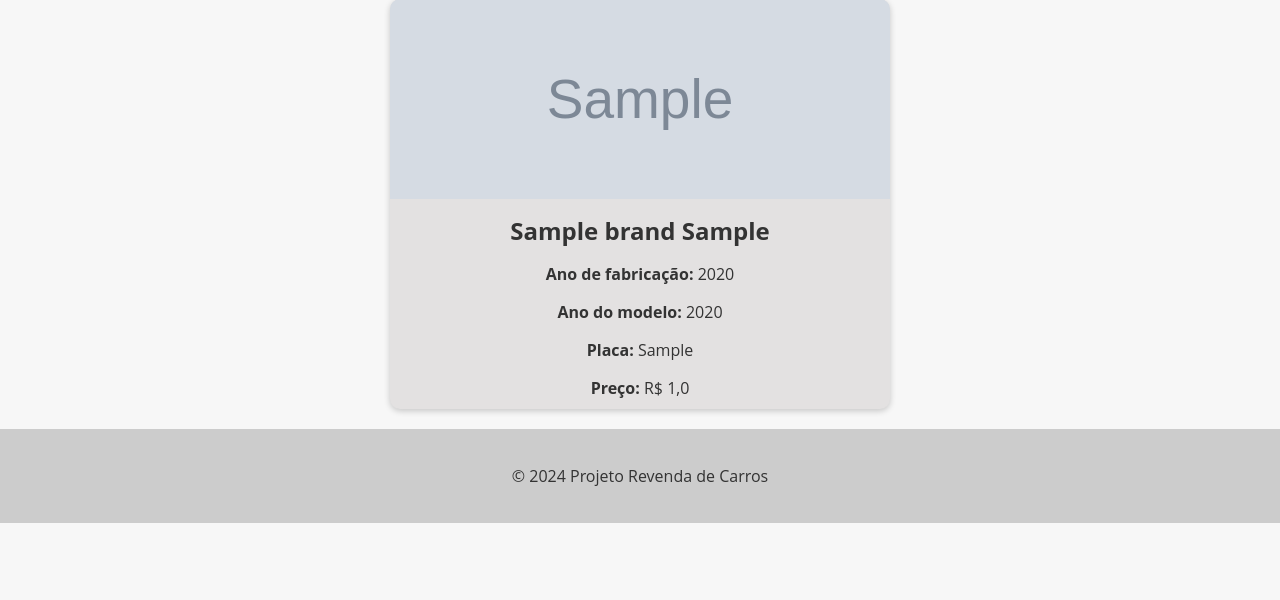
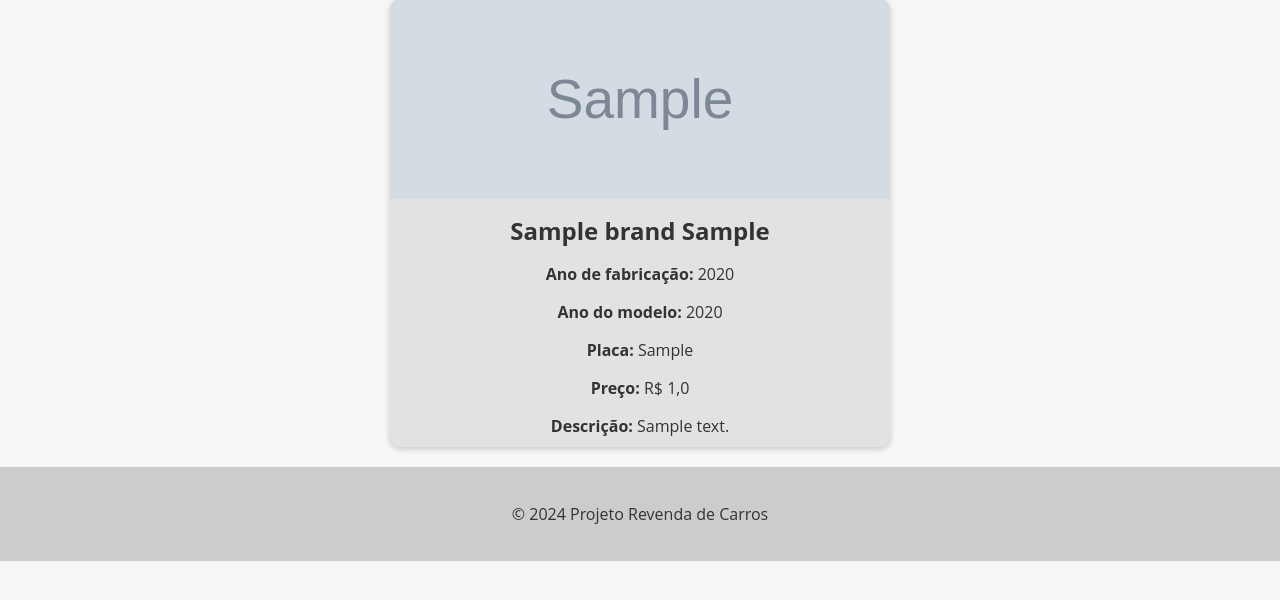
Before and after one commit to fabiojreng/cars-django-master, a Django app: page /cars/car/1/ in a window 1280 px wide. Shown: the part 71-671 px from the top of the page. Run offline with Django 5.2, Linux system fonts and the light colour scheme; tables that the repository leaves empty hold one stand-in row (values such as "Sample post"); grey boxes marked "Sample" are stand-in pictures.

Commit message:
feat: Add description field

```diff
--- a/cars/templates/car_detail.html
+++ b/cars/templates/car_detail.html
@@ -87,6 +87,9 @@
   <p><strong>Ano do modelo:</strong> {{ object.model_year }}</p>
   <p><strong>Placa:</strong> {{ object.plate }}</p>
   <p><strong>Preço:</strong> R$ {{ object.value }}</p>
+  {% if object.description %}
+    <p><strong>Descrição:</strong> {{ object.description }}</p>
+  {% endif %}
 </div>
 {% if user.is_authenticated %}
 <div class="buttons-container">
```
